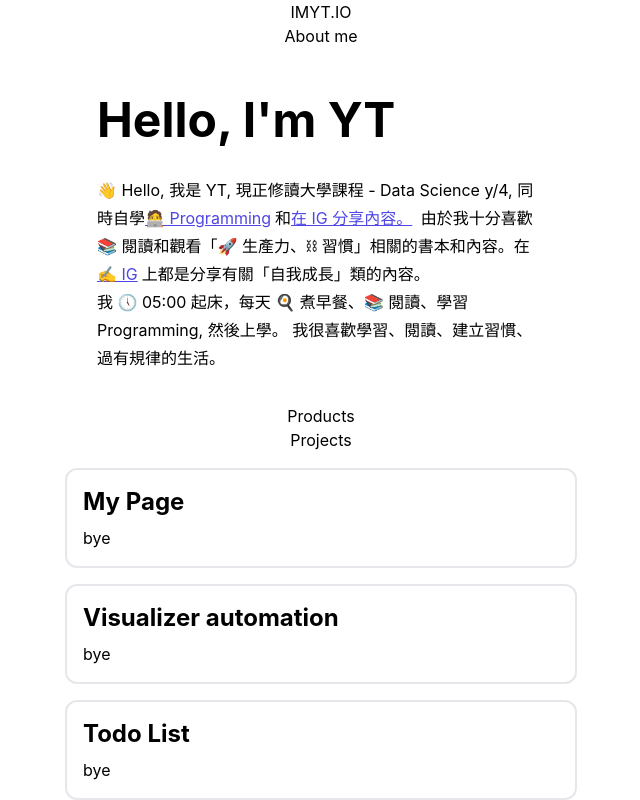
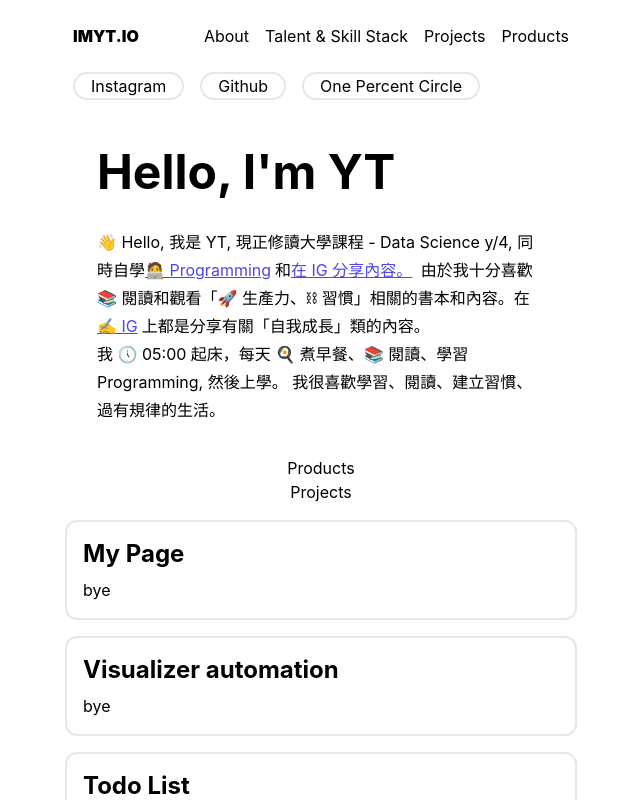
Before and after one commit to imytdotio/myblog, a React (Create React App) app: page / in a window 1280 px wide. Shown: the top 800 px of the page, without its empty margins (319-959 px from the left). Built offline with nearby package versions, Linux system fonts and the light colour scheme.

Commit message:
Nav and Quick and Pagination

```diff
--- a/src/App.js
+++ b/src/App.js
@@ -2,15 +2,19 @@ import "./App.css";
 import { BrowserRouter, Route, Switch } from "react-router-dom";
 import Navbar from "./Components/Navbar";
 import Home from "./Pages/Home";
+import About from "./Pages/About";
 
 function App() {
   return (
-    <div className="App">
+    <div className="App w-4/5 md:w-3/5 xl:w-2/5 mx-auto">
       <BrowserRouter>
         <Navbar />
         <Switch>
           <Route path="/" exact>
             <Home />
+          </Route>
+          <Route path="/about" exact>
+            <About />
           </Route>
         </Switch>
       </BrowserRouter>
--- a/src/Components/Navbar.js
+++ b/src/Components/Navbar.js
@@ -1,4 +1,5 @@
 import React from "react";
+import { NavLink } from "react-router-dom";
 
 /**
  * @author
@@ -6,11 +7,29 @@ import React from "react";
  **/
 
 const Navbar = (props) => {
+  const nav = "inline-block m-2";
   return (
-    <div className="inline-block">
-      <h1>IMYT.IO</h1>
-      <h1>About me</h1>
-    </div>
+    <nav className="py-4 grid grid-cols-5">
+      <div className="col-span-1 text-left">
+        <NavLink to="/" className={nav}>
+          <h1 className="font-black">IMYT.IO</h1>
+        </NavLink>
+      </div>
+      <div className="col-span-4 text-right md:visible invisible">
+        <NavLink to="/about" className={nav}>
+          <h1>About</h1>
+        </NavLink>
+        <NavLink to="/stack" className={nav}>
+          <h1>Talent & Skill Stack</h1>
+        </NavLink>
+        <NavLink to="/projects" className={nav}>
+          <h1>Projects</h1>
+        </NavLink>
+        <NavLink to="/products" className={nav}>
+          <h1>Products</h1>
+        </NavLink>
+      </div>
+    </nav>
   );
 };
 
--- /dev/null
+++ b/src/Components/Pill.js
@@ -0,0 +1,13 @@
+import React from "react";
+
+/**
+ * @author
+ * @function Pill
+ **/
+
+const Pill = (props) => {
+  return (
+    <div className="border-2 inline-block px-4 mx-2 rounded-full border-gray-200">{props.children}</div>
+  );
+};
+export default Pill;
--- a/src/Components/Projects.js
+++ b/src/Components/Projects.js
@@ -10,6 +10,7 @@ const Projects = (props) => {
   return (
     <div>
       <h1>Projects</h1>
+
       <ProjectBlock title="My Page" desc="bye" />
       <ProjectBlock title="Visualizer automation" desc="bye" />
       <ProjectBlock title="Todo List" desc="bye" />
--- /dev/null
+++ b/src/Components/Quick.js
@@ -0,0 +1,24 @@
+import React from "react";
+import Pill from "./Pill";
+
+/**
+ * @author
+ * @function Quick
+ **/
+
+const Quick = (props) => {
+  return (
+    <div className="text-left">
+      <a href="https://instagram.com/imyt.io" target="blank">
+        <Pill>Instagram</Pill>
+      </a>
+      <a href="https://github.com/imytdotio" target="blank">
+        <Pill>Github</Pill>
+      </a>
+      <a href="https://instagram.com/imyt.io" target="blank">
+        <Pill>One Percent Circle</Pill>
+      </a>
+    </div>
+  );
+};
+export default Quick;
--- /dev/null
+++ b/src/Pages/About.js
@@ -0,0 +1,11 @@
+import React from "react";
+
+/**
+ * @author
+ * @function About
+ **/
+
+const About = (props) => {
+  return <div>About</div>;
+};
+export default About;
--- a/src/Pages/Home.js
+++ b/src/Pages/Home.js
@@ -2,6 +2,7 @@ import React from "react";
 import SelfIntro from "../Components/SelfIntro";
 import Products from "../Components/Products";
 import Projects from "../Components/Projects";
+import Quick from "../Components/Quick";
 /**
  * @author
  * @function Home
@@ -9,8 +10,10 @@ import Projects from "../Components/Projects";
 
 const Home = (props) => {
   return (
-    <div className="w-4/5 md:w-3/5 xl:w-2/5 mx-auto">
+    <div className="">
+      <Quick />
       <SelfIntro />
+      {/* <AssetTalentStack /> */}
       <Products />
       <Projects />
     </div>
```
